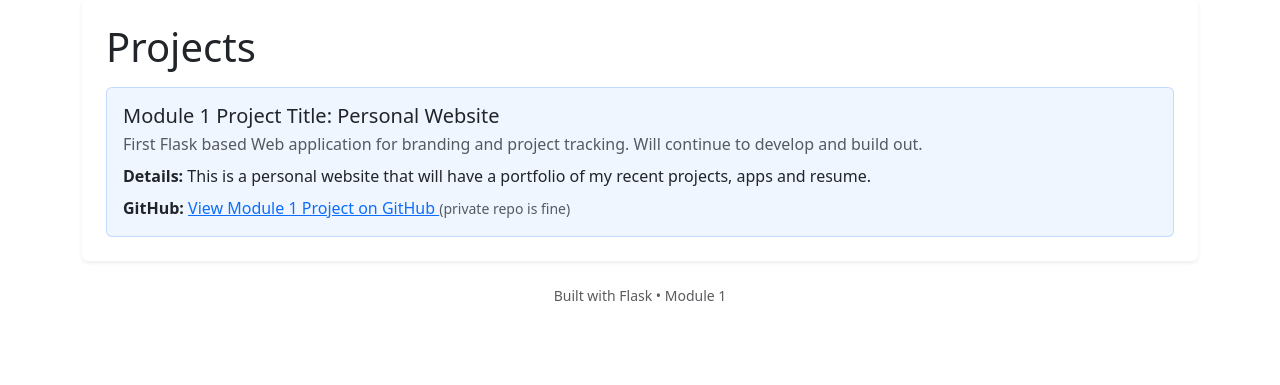
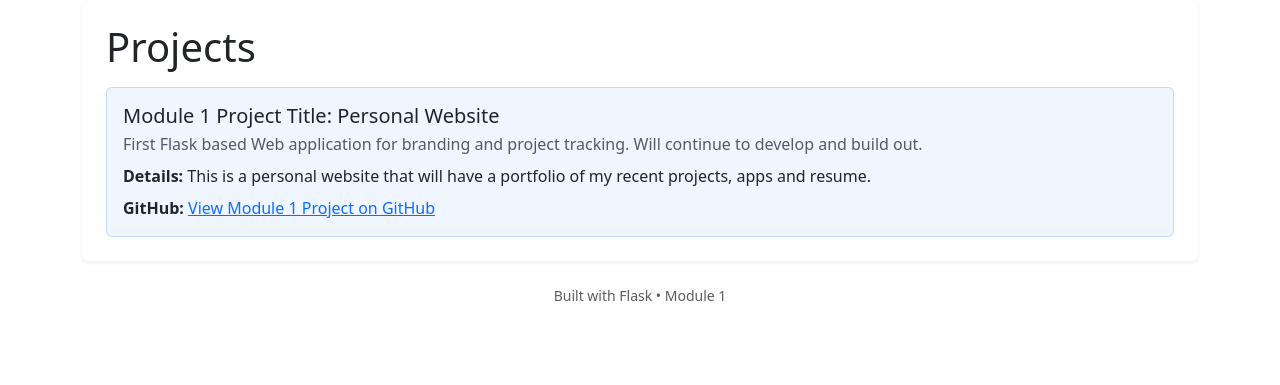
Before and after one commit to greatTinCole24/jhu_software_concepts, a Flask app: page /projects/ in a window 1280 px wide. Shown: the part 81-466 px from the top of the page. Run offline with Flask 3, Linux system fonts and the light colour scheme.

Commit message:
Update projects.html

```diff
--- a/module_1/app/templates/projects.html
+++ b/module_1/app/templates/projects.html
@@ -19,7 +19,7 @@
       <a href="https://github.com/greatTinCole24/jhu_software_concepts/tree/main/module_1" target="_blank" rel="noreferrer">
         View Module 1 Project on GitHub
       </a>
-      <span class="text-muted small">(private repo is fine)</span>
+      <span class="text-muted small"></span>
     </p>
   </div>
 
```
